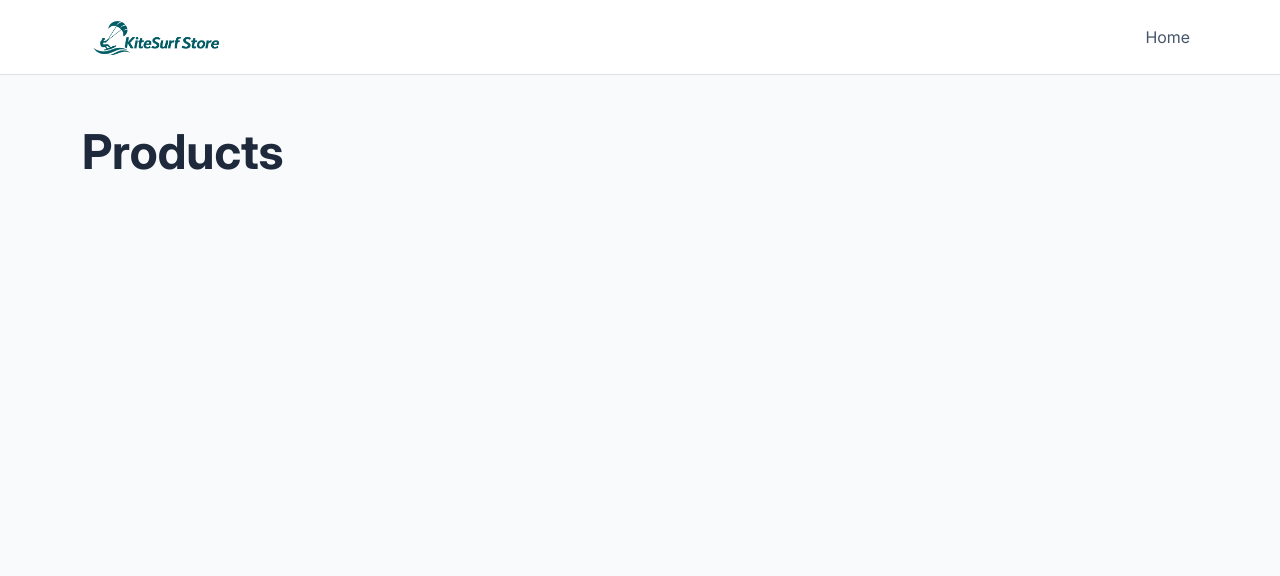
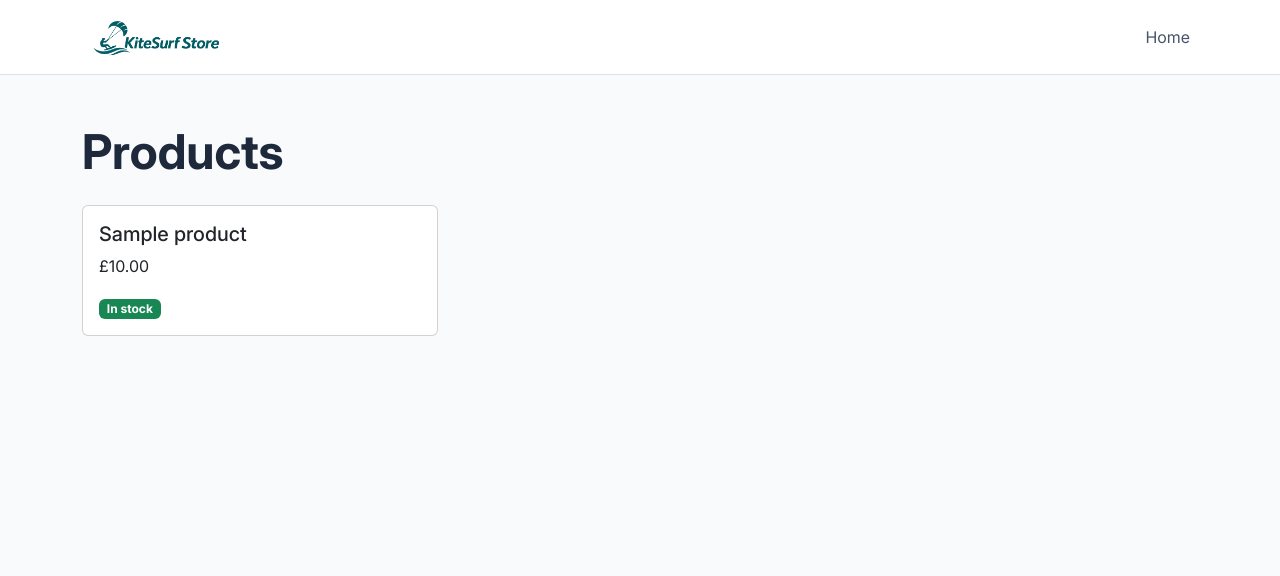
Before and after one commit to ShvetsViktor/kitesurf-store, a Django app: page /products/ in a window 1280 px wide. Shown: the top 576 px of the page. Run offline with Django 5.2, Linux system fonts and the light colour scheme; tables that the repository leaves empty hold one stand-in row (values such as "Sample post").

Commit message:
feat: display product cards with prices and availability

```diff
--- a/products/templates/products/product_list.html
+++ b/products/templates/products/product_list.html
@@ -4,6 +4,38 @@
 
 {% block content %}
 <section class="container py-5">
-    <h1>Products</h1>
+    <h1 class="mb-4">Products</h1>
+
+    <div class="row g-4">
+        {% for product in products %}
+            <div class="col-12 col-sm-6 col-lg-4">
+                <article class="card h-100">
+                    <div class="card-body">
+                        <h2 class="card-title h5">
+                            {{ product.name }}
+                        </h2>
+
+                        <p class="card-text">
+                            £{{ product.price }}
+                        </p>
+
+                        {% if product.is_available %}
+                            <span class="badge text-bg-success">
+                                In stock
+                            </span>
+                        {% else %}
+                            <span class="badge text-bg-secondary">
+                                Out of stock
+                            </span>
+                        {% endif %}
+                    </div>
+                </article>
+            </div>
+        {% empty %}
+            <div class="col-12">
+                <p>No products available.</p>
+            </div>
+        {% endfor %}
+    </div>
 </section>
 {% endblock %}
```
Also changed, not shown: products/tests.py (+18 -0 lines).
